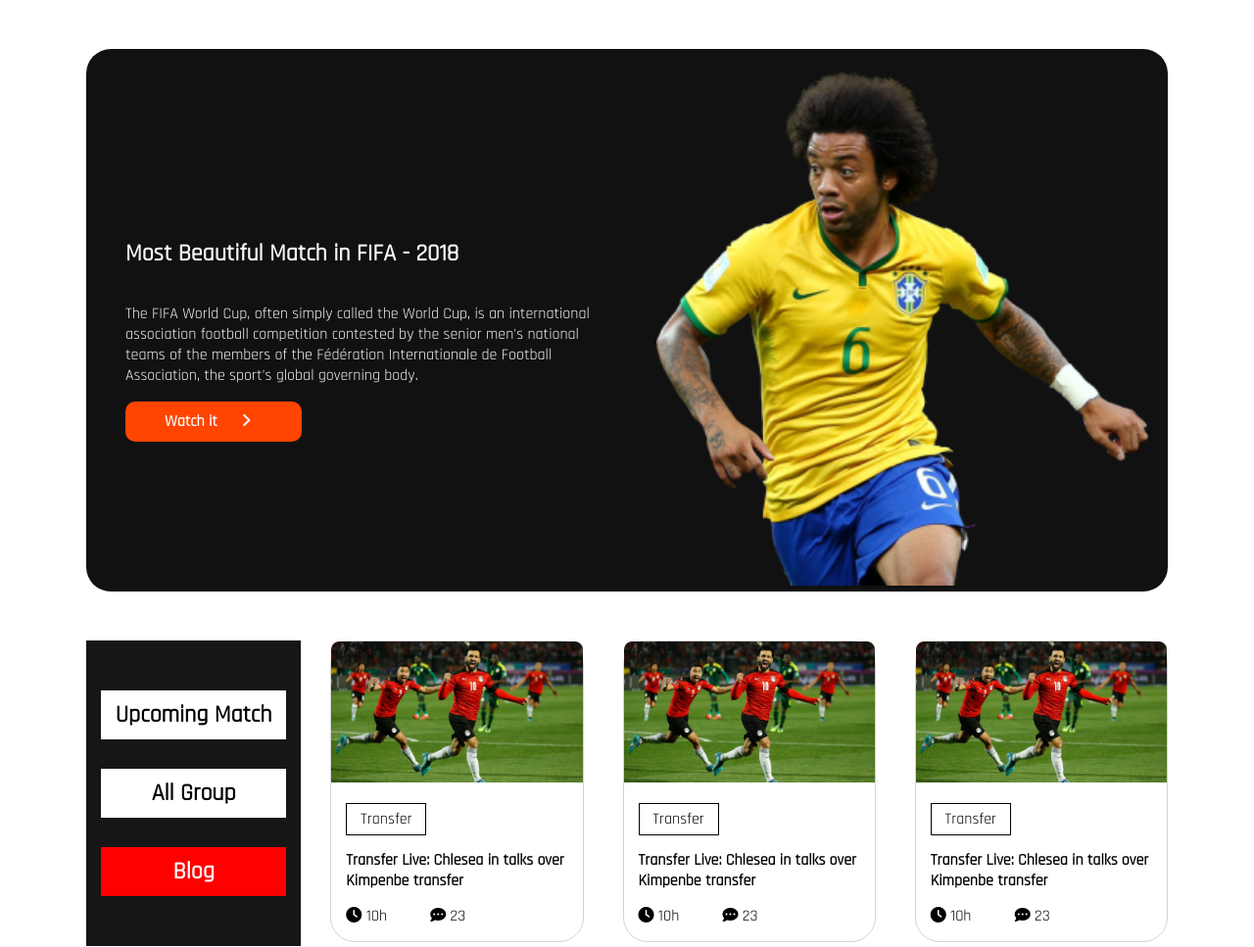
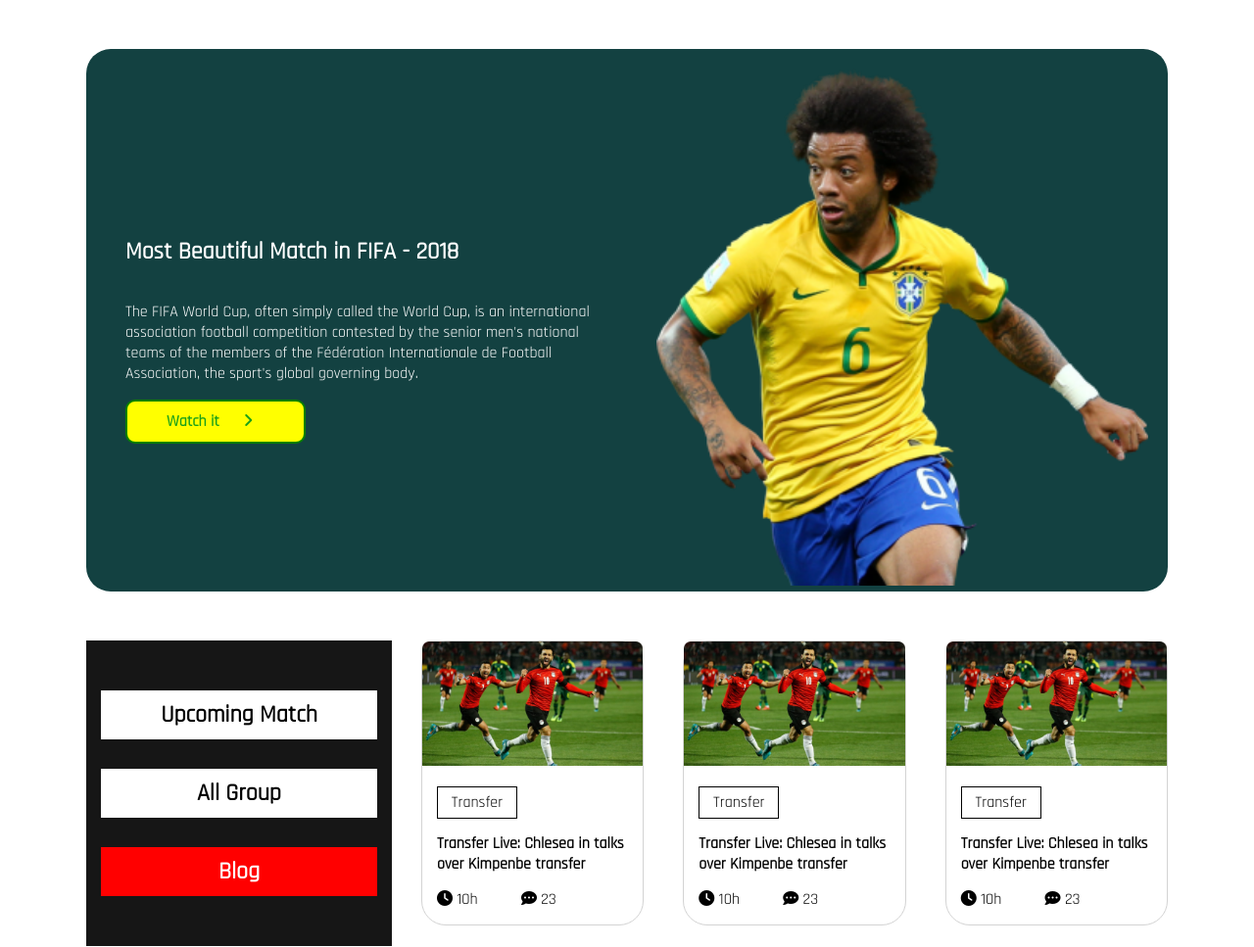
Before and after one commit to asadaman42/21-07-22-assignment-2nd-trial, a plain HTML site: page index.html in a window 1280 px wide. Shown: the top 967 px of the page at 98% size. Drawn offline with Linux system fonts and the light colour scheme.

Commit message:
fourth commit

```diff
--- a/index.html
+++ b/index.html
@@ -28,7 +28,7 @@
         .section-1{
             display: flex;
             margin: 50px 5em;
-            background-color: rgb(17, 17, 17);
+            background-color: rgb(19, 65, 65);
             border-radius: 25px;
 
         }
@@ -49,7 +49,7 @@
 
         .half-width{
             width: 50%;
-            color: whitesmoke;
+            color: white;
             padding: 20px;
             padding-bottom: 0;
         }
@@ -64,12 +64,13 @@
         .linkopen-1{
             text-decoration: none;
             width: 100px;
-            background-color: orangered;
-            color: white;
+            background-color: yellow;
+            color: rgb(26, 160, 26);
             padding: 10px 40px;
             border-radius: 10px;
             font-weight: 700;
             transition: transform 1s ease-in;
+            border: 2px solid green;
 
         }
 
@@ -102,7 +103,8 @@
             justify-content: center;
             background-color: rgb(22, 22, 22);
             height: 312px;
-            width: 312px;
+            max-width: 312px;
+            min-width: 312px;
         }
 
         .sec-2-left a{
```
